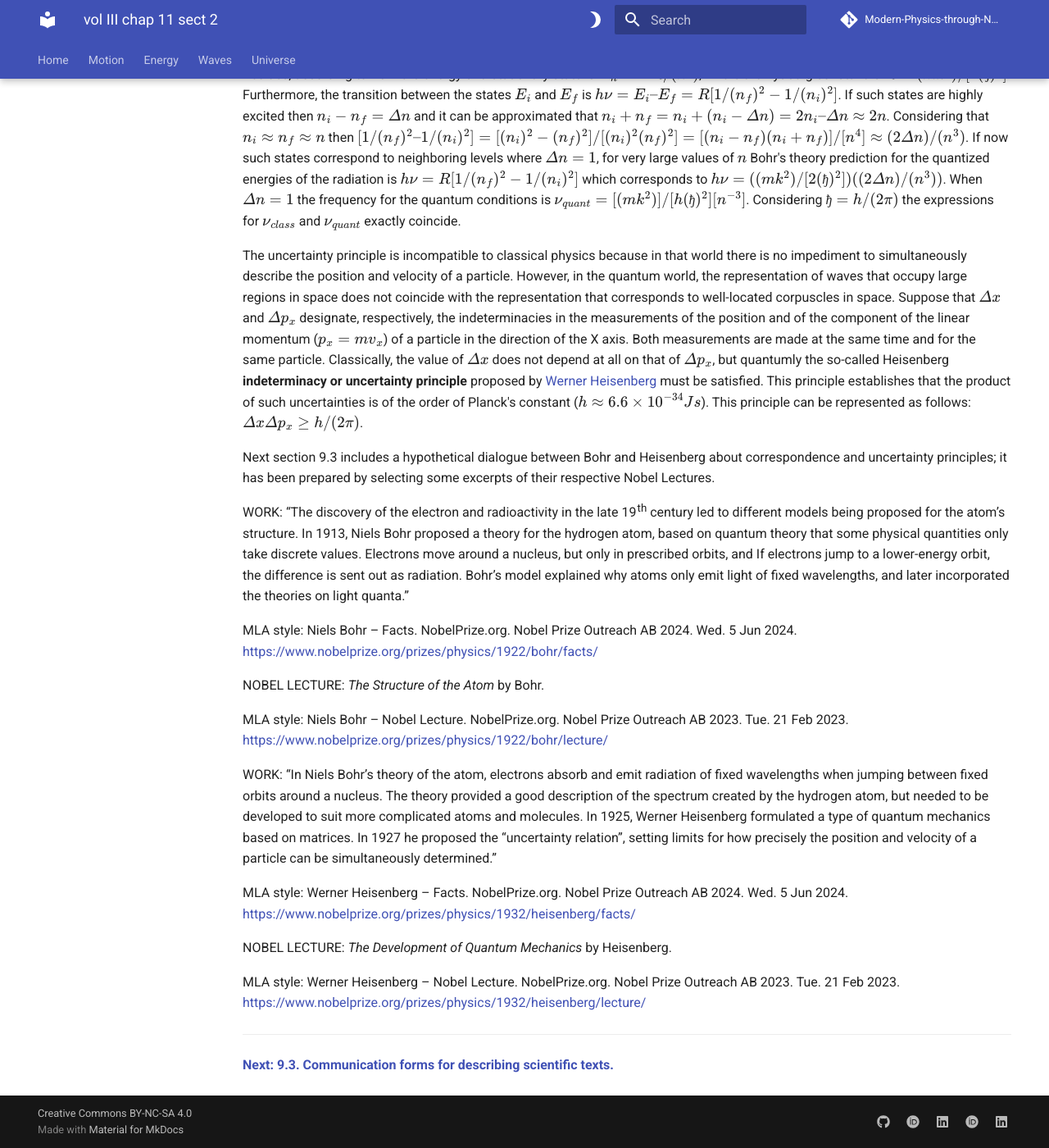
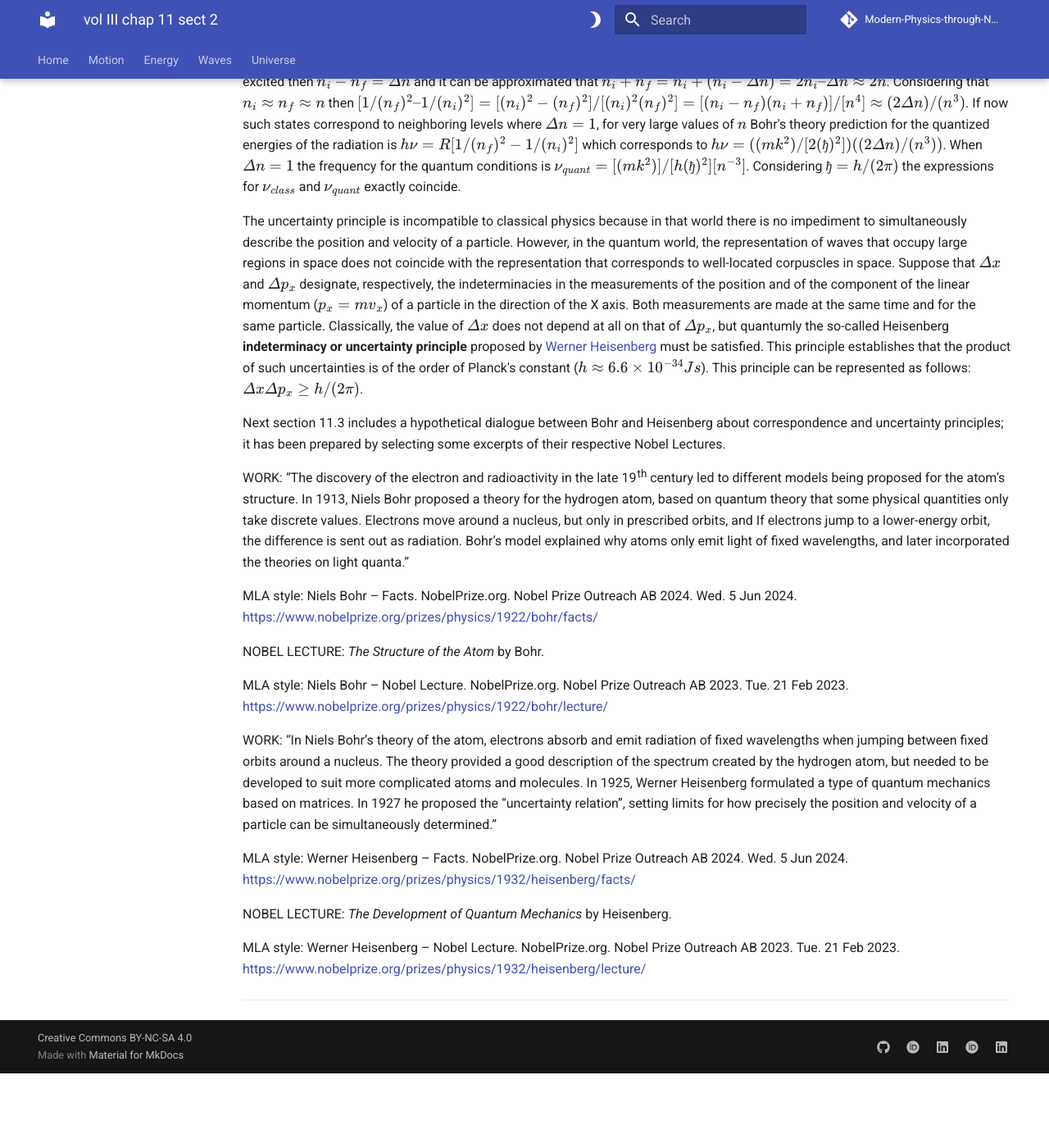
Before and after one commit to modphysnobel/modphysnobel.github.io, an MkDocs documentation site: the page built from docs/vol-III/vol-III-chap-11-sect-2.md, in a window 1280 px wide and 1400 px high, scrolled down 4184 px. Shown: the whole window at 82% size. Built offline with MkDocs 1.6.1 and Material for MkDocs 9.7.7, drawn with Linux system fonts in a browser that asks for light colours; some web fonts are replaced; comment, search, counter and statistics services are not loaded; after the commit the page ends 5493 px from its top, so only the background shows below that; some of the changed text lies outside the part shown.

Commit message:
Update vol-III-chap-11-sect-2.md

```diff
--- a/docs/vol-III/vol-III-chap-11-sect-2.md
+++ b/docs/vol-III/vol-III-chap-11-sect-2.md
@@ -1,11 +1,9 @@
 
 [**Volume III: Waves**](./volume-III.md)
 
-[**Previous: 9.1. From a theoretical proposition to an experimental demonstration.**](./vol-III-chap-9-sect-1.md)
-
 ***
 
-## 9.2. Correspondence and uncertainty principles in Quantum Physics.
+## 11.2. Correspondence and uncertainty principles in Quantum Physics.
 
 The mathematical treatment of the concept of matter wave proposed by de Broglie requires that the motion of a quantum particle at a point $\vec{r}$ and at time $t$ must be described by a function of wave nature, the so-called wave function, which is represented as $ψ(\vec{r},t)$. This wave function has no physical meaning. It is the square of its absolute value, the probability density $P = │ψ(\vec{r},t)│^2$, that determines experimentally when and where the particle described by the wave function $ψ(\vec{r},t)$ is at position $\vec{r}(t)$ at time $t$.
 
@@ -82,7 +80,7 @@
 
 The uncertainty principle is incompatible to classical physics because in that world there is no impediment to simultaneously describe the position and velocity of a particle. However, in the quantum world, the representation of waves that occupy large regions in space does not coincide with the representation that corresponds to well-located corpuscles in space. Suppose that $Δx$ and $Δp_x$ designate, respectively, the indeterminacies in the measurements of the position and of the component of the linear momentum ($p_x = mv_x$) of a particle in the direction of the X axis. Both measurements are made at the same time and for the same particle. Classically, the value of $Δx$ does not depend at all on that of $Δp_x$, but quantumly the so-called Heisenberg **indeterminacy or uncertainty principle** proposed by [Werner Heisenberg](https://en.wikipedia.org/wiki/Werner_Heisenberg) must be satisfied. This principle establishes that the product of such uncertainties is of the order of Planck's constant ($h ≈ 6.6 \times 10^{-34} Js$). This principle can be represented as follows: $Δx Δp_x  ≥ h/(2π)$.
 
-Next section 9.3 includes a hypothetical dialogue between Bohr and Heisenberg about correspondence and uncertainty principles; it has been prepared by selecting some excerpts of their respective Nobel Lectures.
+Next section 11.3 includes a hypothetical dialogue between Bohr and Heisenberg about correspondence and uncertainty principles; it has been prepared by selecting some excerpts of their respective Nobel Lectures.
 
 WORK: “The discovery of the electron and radioactivity in the late 19th century led to different models being proposed for the atom’s structure. In 1913, Niels Bohr proposed a theory for the hydrogen atom, based on quantum theory that some physical quantities only take discrete values. Electrons move around a nucleus, but only in prescribed orbits, and If electrons jump to a lower-energy orbit, the difference is sent out as radiation. Bohr’s model explained why atoms only emit light of fixed wavelengths, and later incorporated the theories on light quanta.”
 
@@ -102,5 +100,3 @@
 
 
 ***
-
-[**Next: 9.3.  Communication forms for describing scientific texts.**](./vol-III-chap-9-sect-3.md)
```
